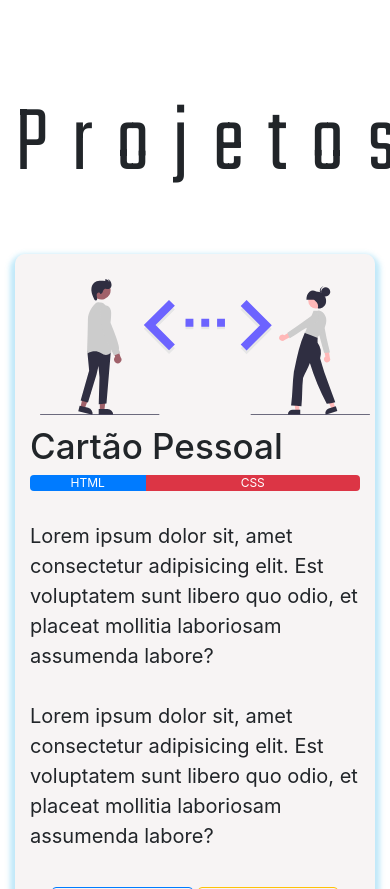
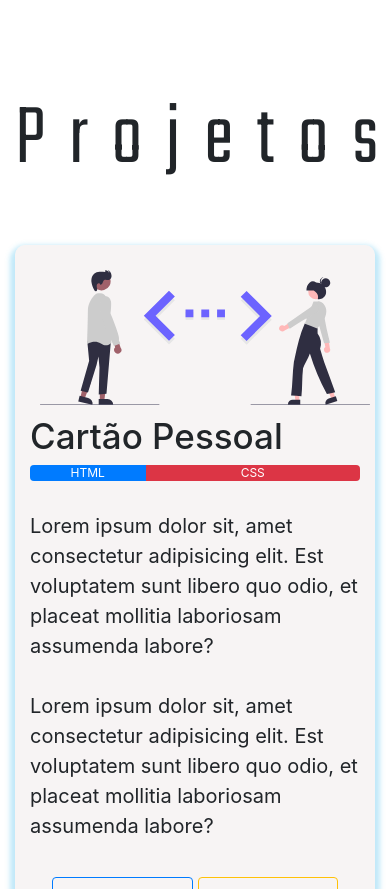
Before and after one commit to muriloapolo/Portifolio, a plain HTML site: page index.html in a window 390 px wide. Shown: the part 925-1814 px from the top of the page. Drawn offline with nearby package versions, Linux system fonts and the light colour scheme.

Commit message:
Teste em responsividade
teste

```diff
--- a/css/estilo.css
+++ b/css/estilo.css
@@ -3,7 +3,10 @@
 
 body {
     width: 100vw;
+    overflow-x: hidden;
+
 }
+
 
 header {
     height: 100vh;
@@ -128,7 +131,6 @@ header {
     margin-top: 50px;
     background-color: rgba(231, 224, 224, 0.356);
     box-shadow: 0 5px 5px 5px rgba(72, 190, 236, 0.342);
-    width: 100%;
     height: 100%;
 }
 
--- a/css/responsividade.css
+++ b/css/responsividade.css
@@ -31,6 +31,7 @@
     .footer a {
         font-size: 15px;
     }
+
 
 }
 
--- a/index.html
+++ b/index.html
@@ -79,7 +79,7 @@
 
           <article>
             <div class="text-center projeto">
-              <h3 class="display-1">Projetos</h3>
+              <h3 class="display-2">Projetos</h3>
             </div>
 
             <div class="caixa">
@@ -155,9 +155,9 @@
           <!--//INSIRA AQUI O PRÓXIMO PROJETO-->
 
 
+
         </div>
       </div>
-    </div>
 
   </section>
   <!--//CONTEÚDO-->
```
